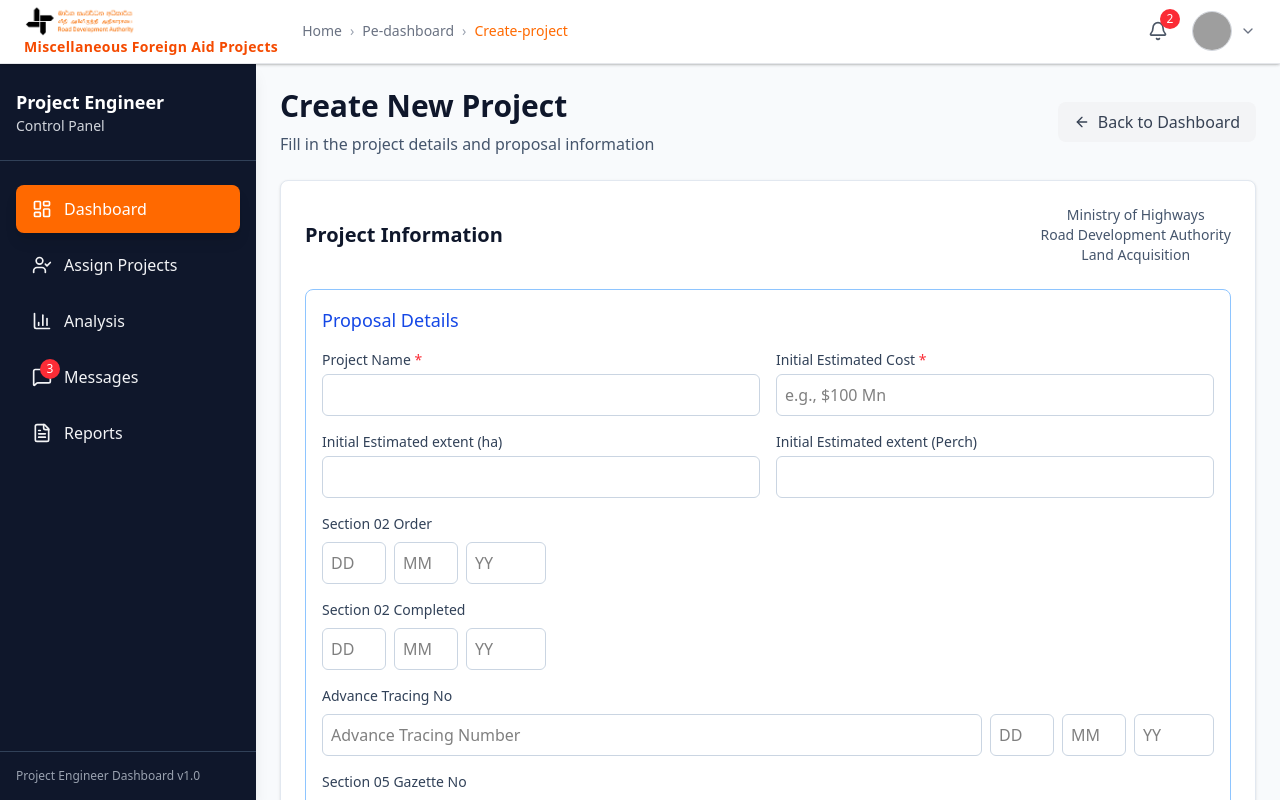
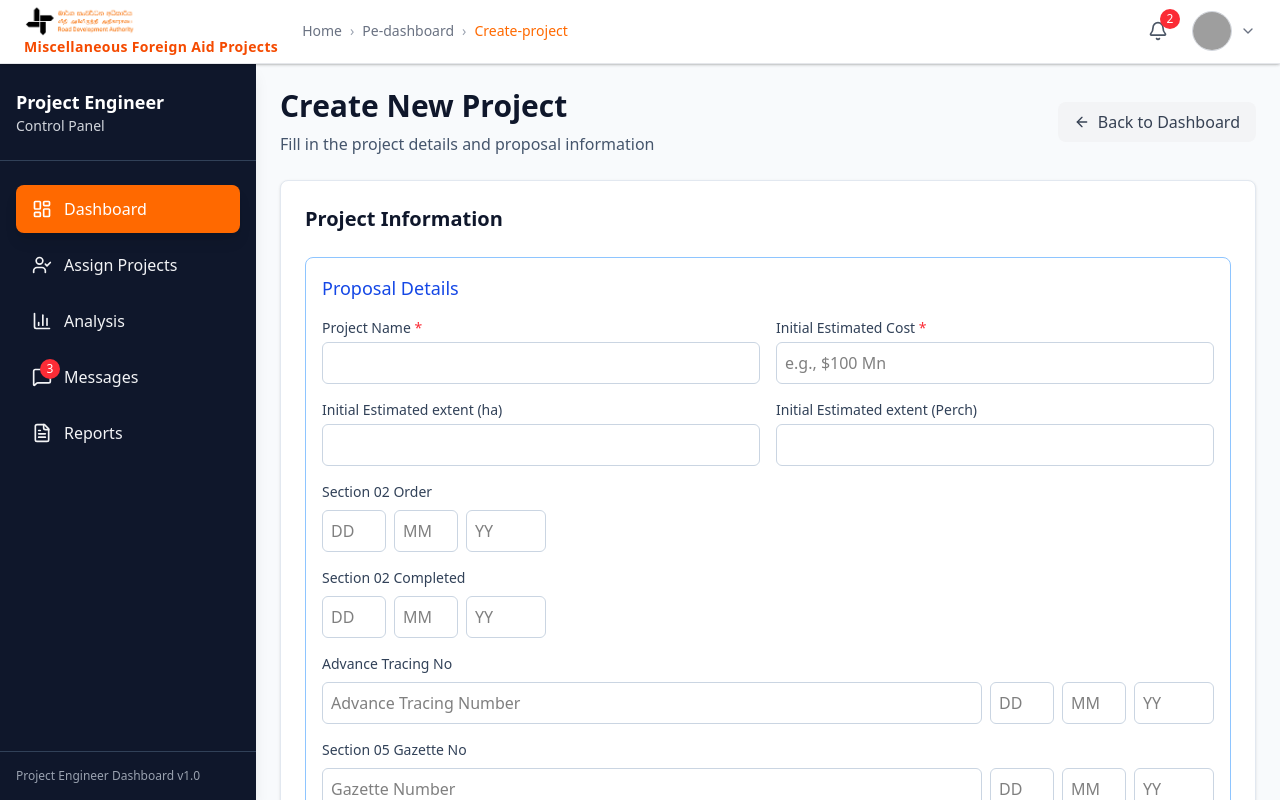
Before and after one commit to sashith06/Land_Aquisition_Management_System, a React (Vite) app in the folder frontend/: page /pe-dashboard/create-project in a window 1280 px wide. Shown: the top 800 px of the page. Built offline with nearby package versions, Linux system fonts and the light colour scheme; grey boxes are pictures that could not be loaded.

Commit message:
few edits

```diff
--- a/frontend/src/components/Sidebar.jsx
+++ b/frontend/src/components/Sidebar.jsx
@@ -60,6 +60,12 @@ const Sidebar = () => {
 
   return (
     <div className="bg-slate-900 text-white w-64 h-full flex flex-col">
+      {/* Sidebar Header */}
+      <div className="px-4 py-6 border-b border-slate-700">
+        <h1 className="text-xl font-semibold">Land Officer</h1>
+        <p className="text-sm text-gray-400">Control Panel</p>
+      </div>
+
       {/* Main Navigation */}
       <div className="flex-1 px-4 py-6 space-y-2 mt-4">
         {navigationItems.map((item) => (
--- a/frontend/src/data/mockData.js
+++ b/frontend/src/data/mockData.js
@@ -1,7 +1,3 @@
-// src/data/mockData.js
-
-// src/data/mockData.js
-
 export const projectsData = [
   {
     id: 'p1',
@@ -191,9 +187,6 @@ export const navigationItems = [
   { path: '/dashboard/reports', label: 'Reports', icon: 'FileText' }
 ];
 
-export const bottomItems = [
-  { path: '/dashboard/settings', label: 'Settings', icon: 'Settings' },
-  { path: '/dashboard/info', label: 'Info', icon: 'Info' }
-];
+
 
 // src/data/mockData.js
--- a/frontend/src/pages/ProjectEngineer/CreateProject.jsx
+++ b/frontend/src/pages/ProjectEngineer/CreateProject.jsx
@@ -111,11 +111,7 @@ const CreateProject = () => {
           <div className="bg-white p-6 rounded-lg shadow-sm border border-slate-200">
             <div className="flex items-center justify-between mb-6">
               <h2 className="text-xl font-semibold text-slate-900">Project Information</h2>
-              <div className="text-center text-sm text-slate-600">
-                Ministry of Highways<br />
-                Road Development Authority<br />
-                Land Acquisition
-              </div>
+
             </div>
 
             <form onSubmit={handleSubmit} className="space-y-6">
```
